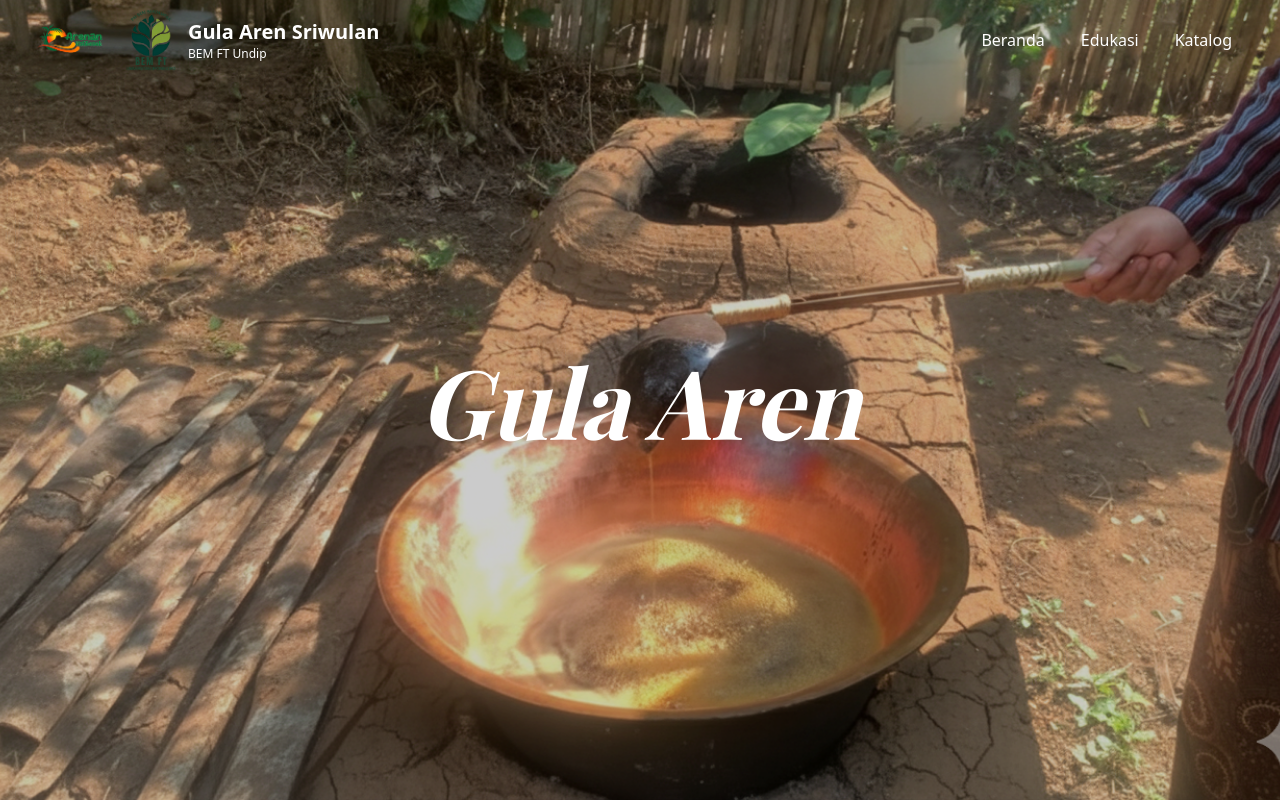
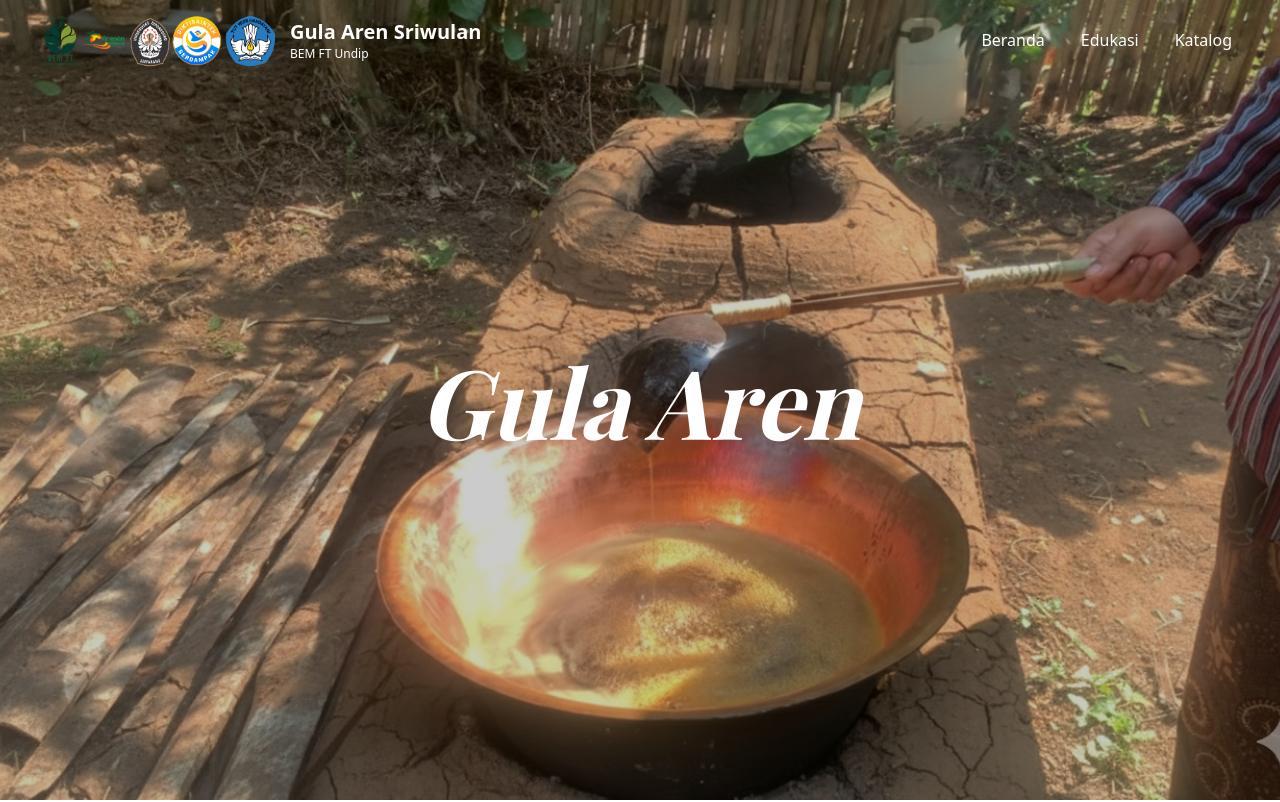
Before and after one commit to princeofverry/gula-aren-sriwulan, a Next.js app: page /edukasi in a window 1280 px wide. Shown: the top 802 px of the page. Built offline with nearby package versions, Linux system fonts and the light colour scheme; a web font is replaced by a local one.

Commit message:
chore: navbar and link

```diff
--- a/components/organism/home/hero.jsx
+++ b/components/organism/home/hero.jsx
@@ -1,6 +1,7 @@
 "use client";
 import React, { useState, useEffect } from 'react';
 import { ChevronDown } from 'lucide-react';
+import Link from 'next/link';
 
 // Generate particles sekali di luar component
 const PARTICLES = [...Array(20)].map(() => ({
@@ -72,7 +73,9 @@ const HeroHome = () => {
                 <div className="flex flex-col sm:flex-row gap-4 mb-12 animate-fade-in-up-500">
                     <button className="group px-8 py-4 bg-linear-to-r from-amber-500 to-amber-600 hover:from-amber-600 hover:to-amber-700 text-white font-semibold rounded-full shadow-lg hover:shadow-amber-500/50 transition-all duration-300 transform hover:scale-105">
                         <span className="flex items-center justify-center gap-2">
-                            Katalog
+                            <Link href={"/katalog"}>
+                                Katalog
+                            </Link>
                             <svg className="w-5 h-5 group-hover:translate-x-1 transition-transform" fill="none" stroke="currentColor" viewBox="0 0 24 24">
                                 <path strokeLinecap="round" strokeLinejoin="round" strokeWidth={2} d="M17 8l4 4m0 0l-4 4m4-4H3" />
                             </svg>
@@ -80,7 +83,9 @@ const HeroHome = () => {
                     </button>
 
                     <button className="px-8 py-4 bg-white/10 backdrop-blur-md hover:bg-white/20 text-white font-semibold rounded-full border-2 border-white/30 hover:border-white/50 transition-all duration-300 transform hover:scale-105">
-                        Edukasi
+                        <Link href="/edukasi">
+                            Edukasi
+                        </Link>
                     </button>
                 </div>
             </div>
--- a/components/organism/navbar/navbar.jsx
+++ b/components/organism/navbar/navbar.jsx
@@ -36,8 +36,7 @@ const Navbar = () => {
             {/* Logo */}
             <div className="flex shrink-0">
               <Link href="/" className="flex items-center space-x-2">
-                <Image src={"/logo/arenankalikesek.png"} alt="" width={80} height={80} />
-                <Image src={"/logo/bemft.png"} alt="" width={60} height={60} />
+                <Image src={"/logo/sticker_baru.png"} alt="" width={250} height={60} />
                 <div className="hidden sm:block">
                   <h1 className={`text-xl font-bold ${isScrolled ? "text-gray-800" : "text-white"}`}>
                     Gula Aren Sriwulan
```
Also changed, not shown: public/logo/sticker.png (added), public/logo/sticker_baru.png (added).
